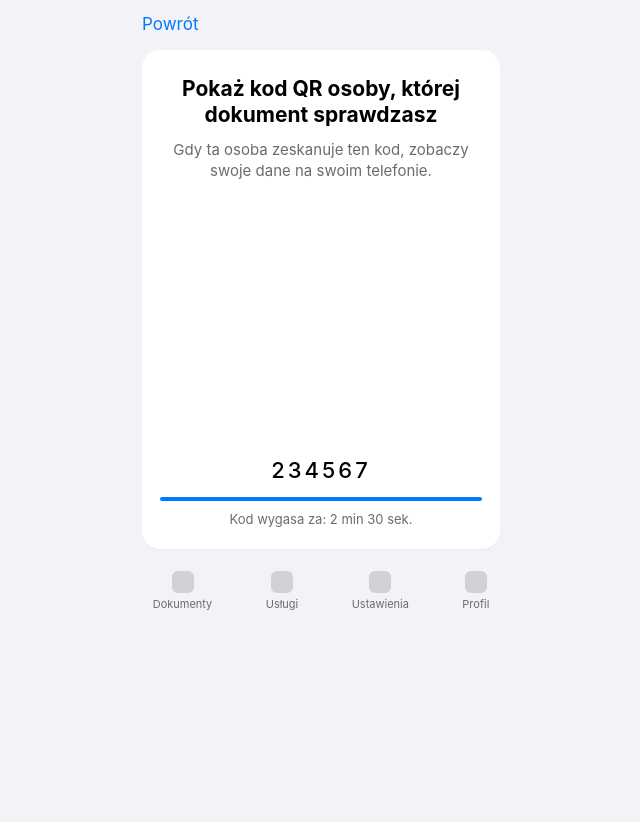
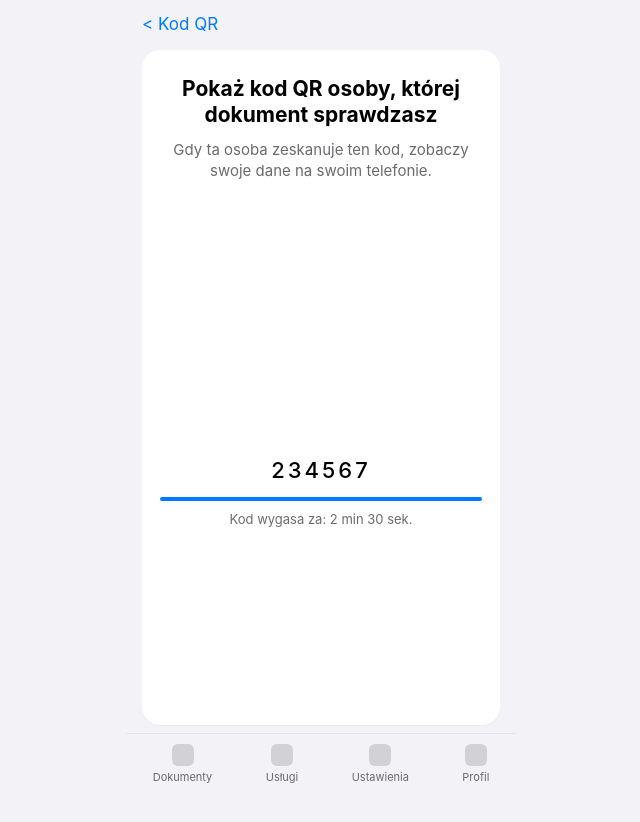
Before and after one commit to hawptur/hawpturnewobywatel, a plain HTML site: page qrw.html in a window 1280 px wide. Shown: the whole page, without its empty margins (319-959 px from the left). Before the commit the page ends 800 px from the top, so only its background shows below. Drawn offline with Linux system fonts and the light colour scheme; a script that the page names is missing.

Commit message:
Update qrw.html

```diff
--- a/qrw.html
+++ b/qrw.html
@@ -29,7 +29,10 @@
 
     .phone {
       width: min(100vw, 390px);
+      min-height: 100vh;
       background: var(--bg);
+      display: flex;
+      flex-direction: column;
     }
 
     .nav {
@@ -103,13 +106,18 @@
       font-size: 13px;
       color: var(--text-sub);
     }
+    .timer strong {
+      font-weight: 700;
+      color: #000;
+    }
 
     .bottom {
       display: flex;
       justify-content: space-around;
-      padding: 14px 0 0;
+      padding: 10px 0 16px;
       font-size: 11px;
       color: var(--text-sub);
+      border-top: 1px solid #e5e5ea;
     }
 
     .bottom div {
@@ -130,10 +138,10 @@
 <body>
   <div class="phone">
     <div class="nav">
-      <a href="#">Powrót</a>
+      <a href="https://hawptur.github.io/hawpturnewobywatel/dowodnowy.html">&lt; Kod QR</a>
     </div>
 
-    <div class="card">
+    <div class="card" style="flex: 1;">
       <h1>Pokaż kod QR osoby, której<br> dokument sprawdzasz</h1>
       <div class="subtitle">
         Gdy ta osoba zeskanuje ten kod, zobaczy swoje dane na swoim telefonie.
@@ -178,7 +186,7 @@
       seconds--;
       const m = Math.floor(seconds / 60);
       const s = seconds % 60;
-      timerEl.textContent = `Kod wygasa za: ${m} min ${s.toString().padStart(2,'0')} sek.`;
+      timerEl.innerHTML = `Kod wygasa za: <strong>${m} min ${s.toString().padStart(2,'0')} sek.</strong>`;
       progressEl.style.width = `${(seconds / total) * 100}%`;
     }, 1000);
   </script>
```
